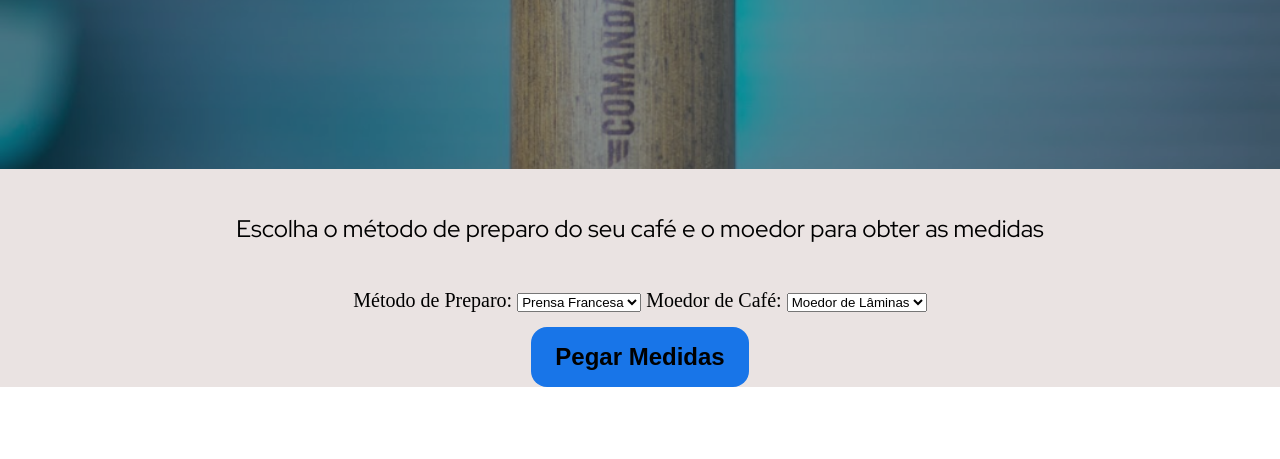
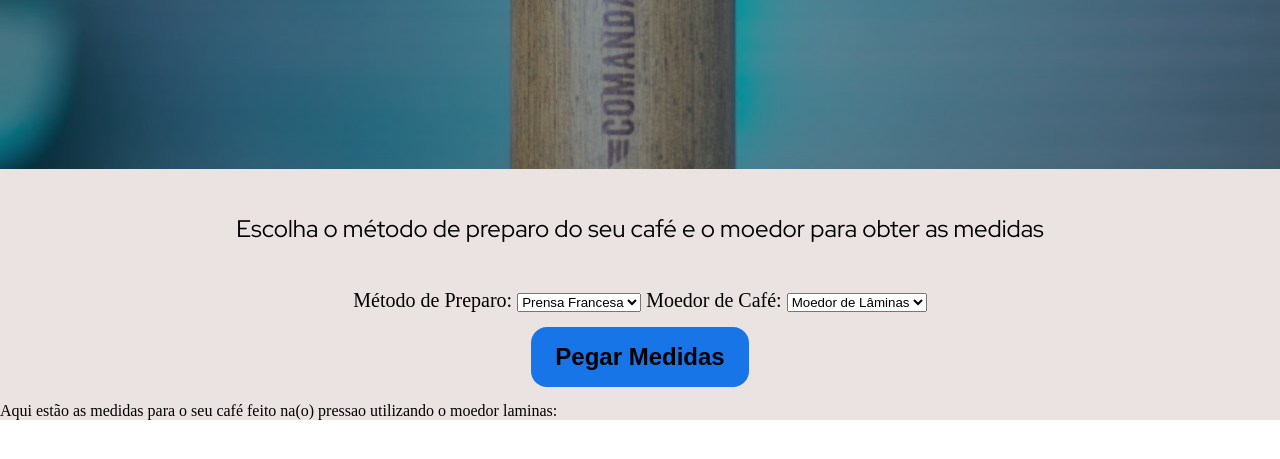
Before and after one commit to biancarcabral/NaoSouBarista1, a plain HTML site: page index.html in a window 1280 px wide. Both pictures are taken after a click on the button "Pegar Medidas". Shown: the part 189-648 px from the top of the page. Drawn offline with Linux system fonts and the light colour scheme.

Commit message:
JavaScript Initial
Inicio do javascript ao clicar o botao

```diff
--- a/index.html
+++ b/index.html
@@ -52,8 +52,11 @@
 
         </div>
 
-        <div class="pegarMedidas_botao">
+        <div class="pegarMedidas_botao" onclick="resultadoBusca()">
             <button onclick="pegarMedidas()" id="btn-pegarMedidas" class="container_button"> Pegar Medidas</button>
+        </div>
+
+        <div id="resultadoBusca" style="display: none;">
         </div>
 
         <p id="resultado"></p>
--- a/js/script.js
+++ b/js/script.js
@@ -11,6 +11,10 @@ function atualizarResultado() {
 metodoSelect.addEventListener("change", atualizarResultado);
 moedorSelect.addEventListener("change", atualizarResultado);
 
-function pegarMedidas(){
+function resultadoBusca(){
+    let metodoCafe = document.getElementById ('metodo').value;
+    let moedorCafe = document.getElementById ('moedor').value;
+    document.getElementById("resultadoBusca").style.display = "block";
 
+    document.getElementById("resultadoBusca").innerText = "Aqui estão as medidas para o seu café feito na(o) " + metodoCafe + " utilizando o moedor " + moedorCafe + ":";
 }
```
